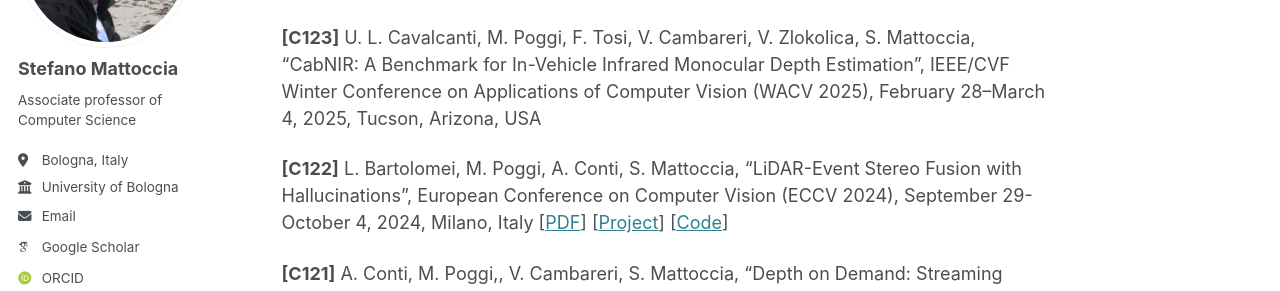
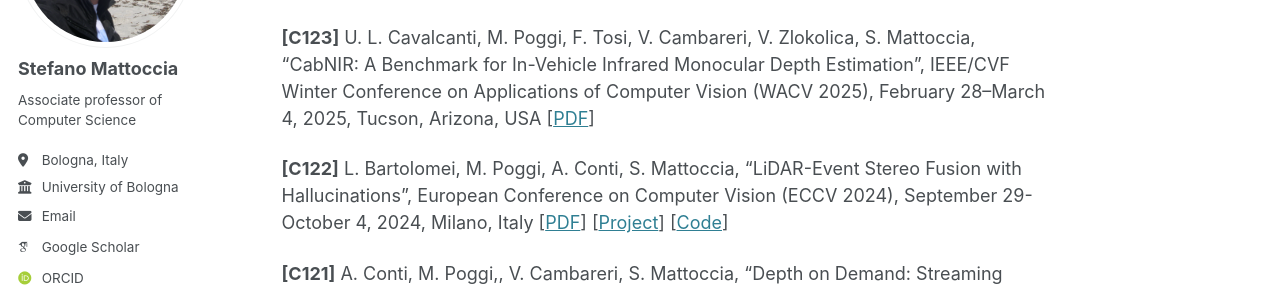
Before and after one commit to stefanomattoccia/stefanomattoccia.github.io, a Jekyll site: the page built from _pages/publications.md, in a window 1280 px wide and 900 px high, scrolled down 4169 px. Shown: the part 233-524 px from the top of the window. Built offline with Jekyll 4.4.1, drawn with Linux system fonts in a browser that asks for light colours; some web fonts are replaced.

Commit message:
Update publications.md

```diff
--- a/_pages/publications.md
+++ b/_pages/publications.md
@@ -93,7 +93,7 @@ International Conference and Workshop papers
 
 **[C124]** E. Mannocci, M. Poggi, S. Mattoccia, “Drive with flow”, IEEE International Conference on Robotics & Automation (ICRA 2025), USA, May 19–23, 2025, Atlanta, Georgia
 
-**[C123]** U. L. Cavalcanti, M. Poggi, F. Tosi, V. Cambareri, V. Zlokolica, S. Mattoccia, “CabNIR: A Benchmark for In-Vehicle Infrared Monocular Depth Estimation”, IEEE/CVF Winter Conference on Applications of Computer Vision (WACV 2025), February 28–March 4, 2025, Tucson, Arizona, USA
+**[C123]** U. L. Cavalcanti, M. Poggi, F. Tosi, V. Cambareri, V. Zlokolica, S. Mattoccia, “CabNIR: A Benchmark for In-Vehicle Infrared Monocular Depth Estimation”, IEEE/CVF Winter Conference on Applications of Computer Vision (WACV 2025), February 28–March 4, 2025, Tucson, Arizona, USA [[PDF](https://openaccess.thecvf.com/content/WACV2025/papers/Cavalcanti_CabNIR_A_Benchmark_for_In-Vehicle_Infrared_Monocular_Depth_Estimation_WACV_2025_paper.pdf)]
 
 **[C122]** L. Bartolomei, M. Poggi, A. Conti, S. Mattoccia, “LiDAR-Event Stereo Fusion with Hallucinations”, European Conference on Computer Vision (ECCV 2024), September 29-October 4, 2024, Milano, Italy [[PDF](https://arxiv.org/pdf/2408.04633)] [[Project](https://eventvppstereo.github.io/)] [[Code](https://github.com/bartn8/eventvppstereo/)]
 
```
